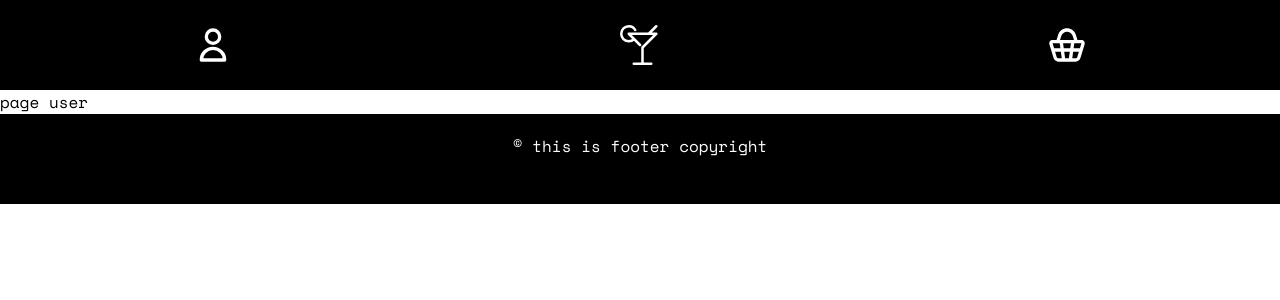
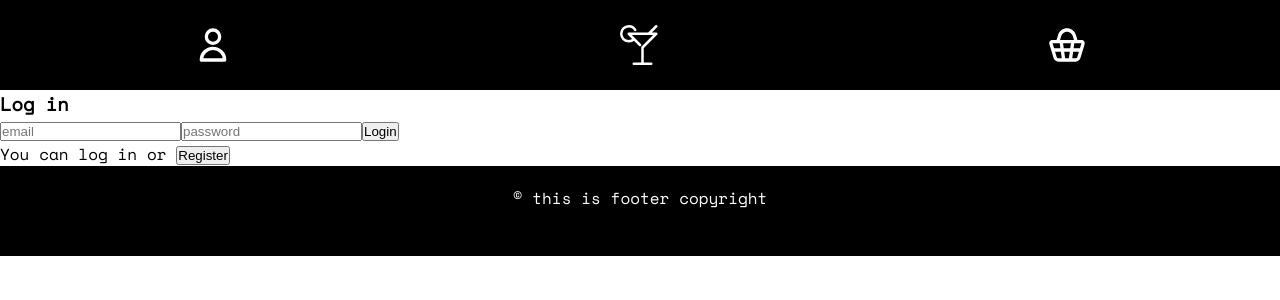
Before and after one commit to zbihlei/shop_React-Redux-with-REST-MySQL-GraphQL-Mongo, a Next.js app in the folder frontend/shop/: page /user in a window 1280 px wide. Shown: the top 300 px of the page. Built offline with nearby package versions, Linux system fonts and the light colour scheme; no server answers.

Commit message:
auth functionality

```diff
--- a/frontend/shop/app/components/Auth.jsx
+++ b/frontend/shop/app/components/Auth.jsx
@@ -1,11 +1,27 @@
-import React from 'react'
+"use client"
+import { Login } from '../components/LogIn'
+import { SignUp } from '../components/SIgnUp'
+import { useState } from "react";
+import styles from '../styles/auth.module.scss'
 
 const Auth = () => {
+    const [register, setRegister]= useState(false);
+
   return (
-    <form action="">
+  <div className={styles.authpage}>
+    { register ? <h3 className={styles.authpage_head}>Register</h3> : <h3 className={styles.authpage_head}>Log in</h3> }
 
-    </form>
+    <div className={styles.authpage_form}>
+
+       {register ? <SignUp/> : <Login/>}
+    </div>
+    {!register ?
+    <div className={styles.authpage_link}><span>You can log in or</span> <button onClick={()=>setRegister(true)}>Register</button></div>
+    :
+    <div className={styles.authpage_link}><span>You can register or</span><button onClick={()=>setRegister(false)}>Log in</button></div>
+ }
+    </div>
   )
 }
 
-export default Auth
+export default Auth;
--- a/frontend/shop/app/components/Form.jsx
+++ b/frontend/shop/app/components/Form.jsx
@@ -0,0 +1,30 @@
+"use client"
+import { useState } from "react";
+import styles from '../styles/authForm.module.scss'
+
+const Form = ({ title, handleClick }) => {
+  const [email, setEmail] = useState('');
+  const [password, setPassword] = useState('');
+
+  return (
+    <div className={styles.formauth}>
+      <input
+        type="email"
+        value={email}
+        onChange={(e) => setEmail(e.target.value)}
+        placeholder="email"
+      />
+      <input
+        type="password"
+        value={password}
+        onChange={(e) => setPassword(e.target.value)}
+        placeholder="password"
+      />
+      <button onClick={() => handleClick(email, password)}>
+        {title}
+      </button>
+    </div>
+  );
+}
+
+export { Form };
--- a/frontend/shop/app/components/LogIn.jsx
+++ b/frontend/shop/app/components/LogIn.jsx
@@ -0,0 +1,31 @@
+"use client"
+import { Form } from '../components/Form'
+import { useDispatch } from "react-redux";
+import {setUser} from '../slices/userSlice';
+import { getAuth, signInWithEmailAndPassword } from "firebase/auth";
+import {app} from '../../firebase-config'
+
+const Login = ()=>{
+    const dispatch = useDispatch();
+
+    const handleLogin =(email, password)=>{
+        const auth = getAuth(app);
+        signInWithEmailAndPassword(auth, email, password)
+            .then(({user}) =>{
+                dispatch(setUser({
+                    email: user.email,
+                    id: user.uid,
+                    token:user.accessToken,
+                }));
+            })
+            .catch(() => alert('Invalid user!'))
+
+
+    }
+    return (
+        <Form
+        title = 'Login'
+        handleClick={handleLogin}/>
+    )
+}
+export {Login}
--- a/frontend/shop/app/components/Main.jsx
+++ b/frontend/shop/app/components/Main.jsx
@@ -1,3 +1,4 @@
+"use client"
 import React from 'react'
 import styles from '../styles/main.module.scss'
 import Link from 'next/link'
--- a/frontend/shop/app/components/SIgnUp.jsx
+++ b/frontend/shop/app/components/SIgnUp.jsx
@@ -0,0 +1,32 @@
+import { Form } from '../components/Form'
+import { useDispatch } from "react-redux";
+import {setUser} from '../slices/userSlice';
+import { getAuth, createUserWithEmailAndPassword } from "firebase/auth";
+import { app } from '../../firebase-config';
+
+const SignUp = ()=>{
+    const dispatch = useDispatch();
+
+    const handleRegister =(email, password)=>{
+        const auth = getAuth(app);
+        createUserWithEmailAndPassword(auth, email, password)
+            .then(({user}) =>{
+                dispatch(setUser({
+                    email: user.email,
+                    id: user.uid,
+                    token:user.accessToken,
+                }));
+            })
+            .catch(console.error)
+    }
+
+    return (
+        <Form
+        title ='register'
+        handleClick={handleRegister}
+        />
+    )
+
+}
+
+export {SignUp}
--- a/frontend/shop/app/hooks/useAuth.js
+++ b/frontend/shop/app/hooks/useAuth.js
@@ -1,5 +1,4 @@
 import { useSelector } from "react-redux";
-import { RootState } from "@/store/index";
 
 export function useAuth(){
     const {email, token,id} = useSelector((state) =>state.user);
--- a/frontend/shop/app/user/page.js
+++ b/frontend/shop/app/user/page.js
@@ -1,7 +1,8 @@
 import React from 'react'
+import Auth from '../components/Auth';
 
-export default function UserPage() {
+export default function AuthPage(){
   return (
-    <div>page user</div>
+    <Auth/>
   )
 }
--- a/frontend/shop/firebase-config.js
+++ b/frontend/shop/firebase-config.js
@@ -1,7 +1,9 @@
 import { initializeApp } from "firebase/app";
 
 const firebaseConfig = {
-    apiKey: process.env.REACT_APP_FIREBASE_API_KEY,
+    // apiKey: process.env.REACT_APP_FIREBASE_API_KEY,
+    apiKey:'AIzaSyBDnpukgsEkTym50ujTrVveWGE1CLPZjvE',
+
     authDomain:process.env.REACT_APP_FIREBASE_AUTH_DOMAIN ,
     projectId: process.env.REACT_APP_FIREBASE_PROJECT_ID,
     storageBucket: process.env.REACT_APP_FIREBASE_STORAGE_BUCKET,
@@ -10,4 +12,4 @@ const firebaseConfig = {
 };
 
 
-const app = initializeApp(firebaseConfig);
+ export const app = initializeApp(firebaseConfig);
--- a/frontend/shop/package.json
+++ b/frontend/shop/package.json
@@ -11,6 +11,7 @@
   "dependencies": {
     "@emotion/react": "^11.11.1",
     "@reduxjs/toolkit": "^1.9.7",
+    "dotenv": "^16.3.1",
     "firebase": "^10.5.2",
     "next": "13.5.5",
     "next-redux-wrapper": "^8.1.0",
```
Also changed, not shown: frontend/shop/app/auth/page.js (deleted, +0 -9 lines), frontend/shop/app/styles/auth.module.scss (added), frontend/shop/app/styles/authForm.module.scss (added), 1 other file (tests, documents, lock files or other folders).
